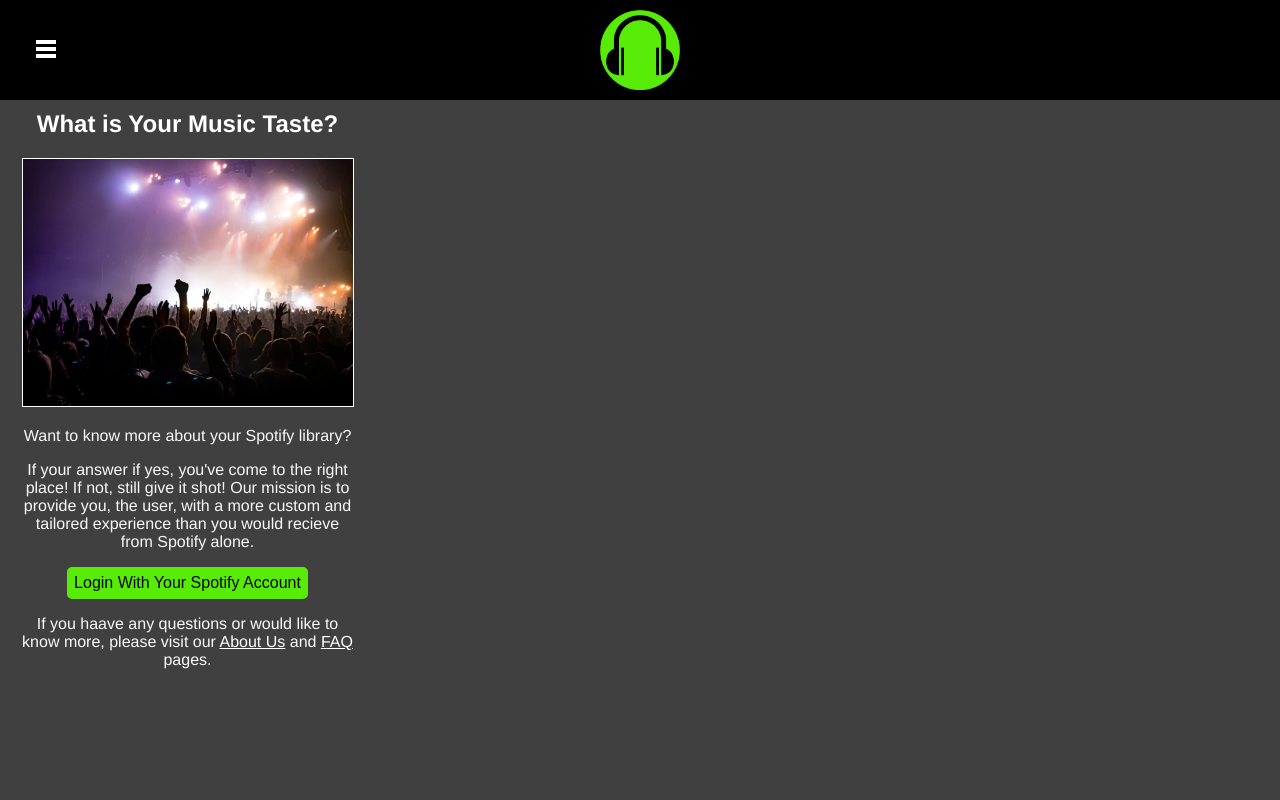
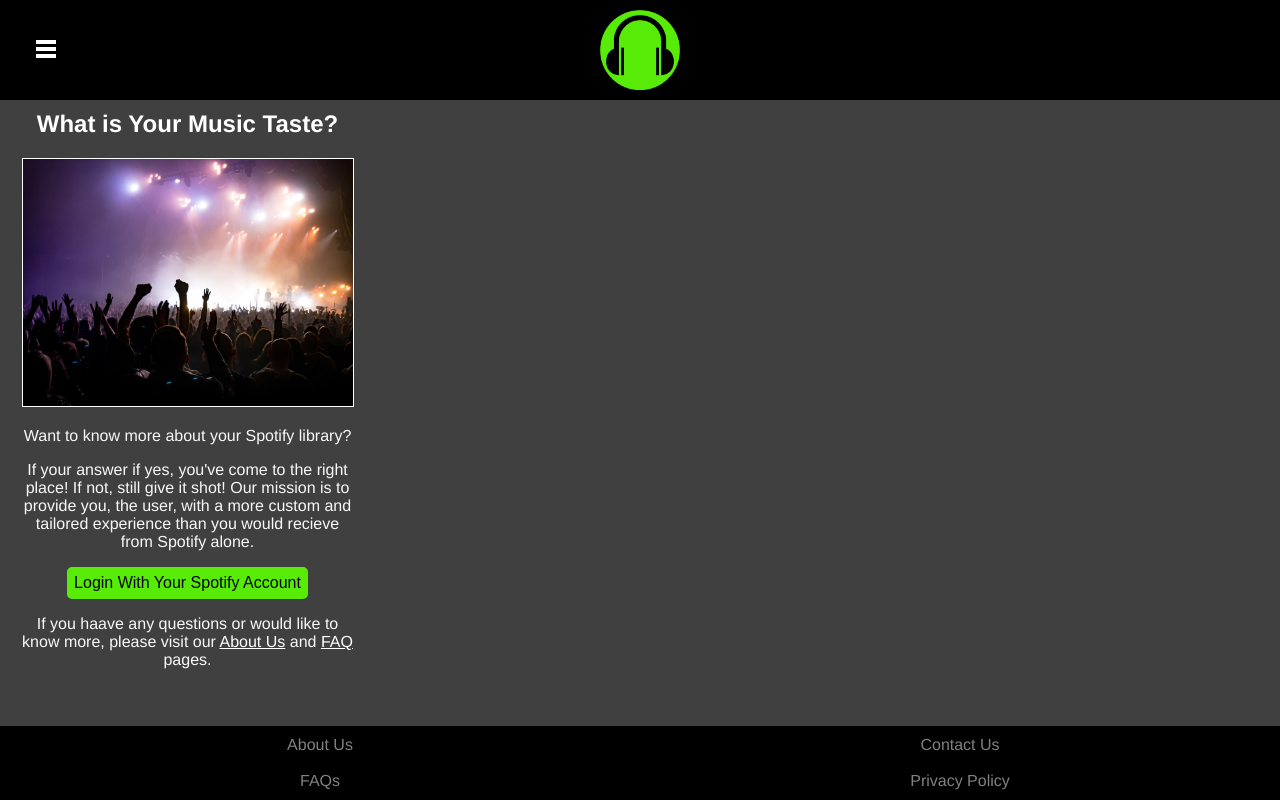
Before and after one commit to agile-dev-assignments/project-setup-team-messina-coherent, a React (Create React App) app in the folder front-end/: page / in a window 1280 px wide. Built offline with nearby package versions, Linux system fonts and the light colour scheme.

Commit message:
Footer done

```diff
--- a/front-end/src/App.js
+++ b/front-end/src/App.js
@@ -1,5 +1,6 @@
 import './App.css';
 import NavBar from './navbar.js';
+import Footer from './footer.js';
 import { BrowserRouter as Router, Switch, Route, Link, useRouteMatch, useParams } from 'react-router-dom';
 import About from './About.js';
 import Privacy from './Privacy.js';
@@ -53,7 +54,7 @@
         </Switch>
         </div>
 
-
+        <Footer/>
       </div>
     </Router>
   );
--- a/front-end/src/footer.css
+++ b/front-end/src/footer.css
@@ -0,0 +1,27 @@
+.row {
+  display: flex;
+}
+/* Create two equal columns that sits next to each other */
+.column {
+  flex: 50%;
+  padding: 10px;
+  text-align: center;
+}
+
+.footer{
+    position: absolute;
+    bottom: 0;
+    left: 0;
+    width: 100%;
+    background: black;
+}
+
+.column a{
+    color: #808080;
+    transition: color 0.2s;
+    text-decoration: none;
+}
+
+.column a:hover{
+    color: white;
+}
--- a/front-end/src/footer.js
+++ b/front-end/src/footer.js
@@ -0,0 +1,23 @@
+import './footer.css';
+
+function Footer() {
+  return (
+    <div className='footer'>
+      <div className='row'>
+        <div className='column'>
+          <a href="/about">About Us</a>
+          <br/><br/>
+          <a href="/faq">FAQs</a>
+        </div>
+        <div className='column'>
+          <a href="/contact">Contact Us</a>
+          <br/><br/>
+          <a href="/privacy">Privacy Policy</a>
+        </div>
+
+      </div>
+    </div>
+  );
+}
+
+export default Footer;
```
